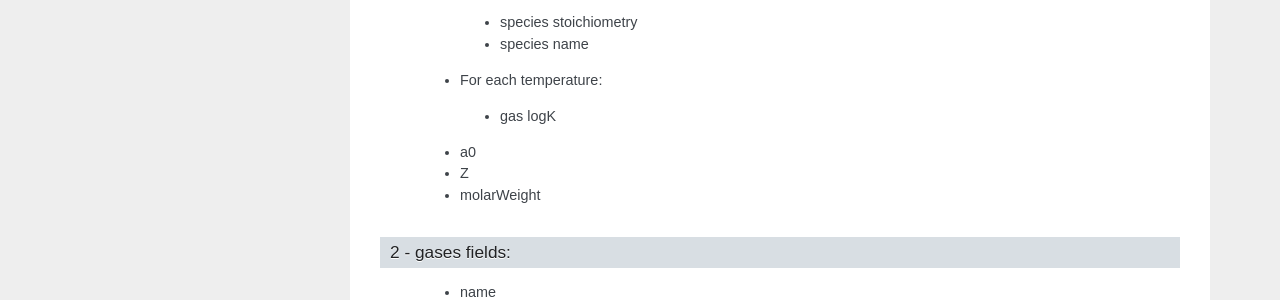
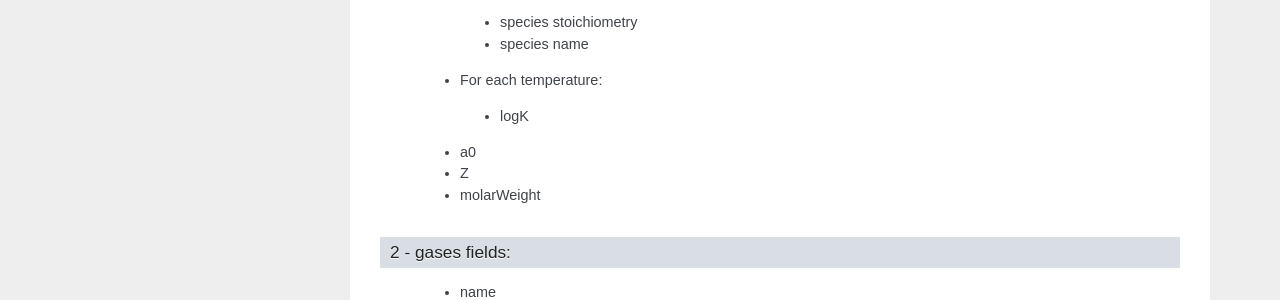
Before and after one commit to Miracloon/pflotran-documentation, a Sphinx documentation site: the page built from source/user_guide/cards/pages/geochemical_database.rst, in a window 1280 px wide. Shown: the part 1013-1313 px from the top of the page. Built offline with Sphinx 7.4.7, drawn with Linux system fonts in a browser that asks for light colours.

Commit message:
fixed typo in geochem database doc

```diff
--- a/source/user_guide/cards/pages/geochemical_database.rst
+++ b/source/user_guide/cards/pages/geochemical_database.rst
@@ -53,7 +53,7 @@ The fields are separated by spaces.
 
  - For each temperature:
 
-  -  gas logK
+  -  logK
 
  -  a0
  -  Z
```
